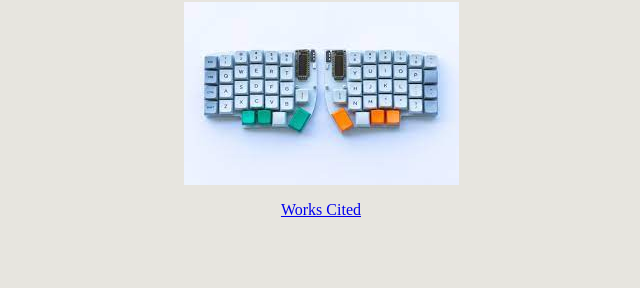
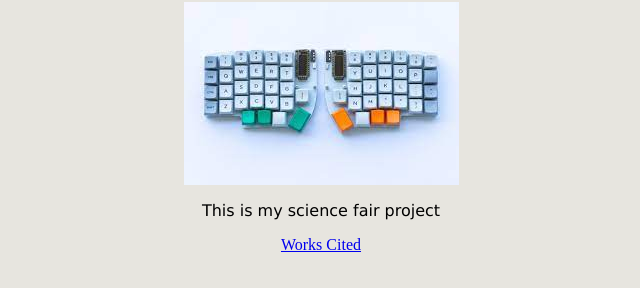
Before and after one commit to Eimacon/Keyboards, a plain HTML site: page index.html in a window 1280 px wide. Shown: the part 56-344 px from the top of the page, without its empty margins (319-959 px from the left). Drawn offline with Linux system fonts and the light colour scheme.

Commit message:
Update index.html

```diff
--- a/index.html
+++ b/index.html
@@ -2,6 +2,7 @@
 <body>
 <h1 class="h1">Membrane VS Ergonomic Keyboards</h1>
 <p><img src="./Lily58.jfif" alt="Lily58 Pro Ergonomic Keyboard" /></p>
+<p class="p1">This is my science fair project</p>
 
 </body>
 <head>
```
